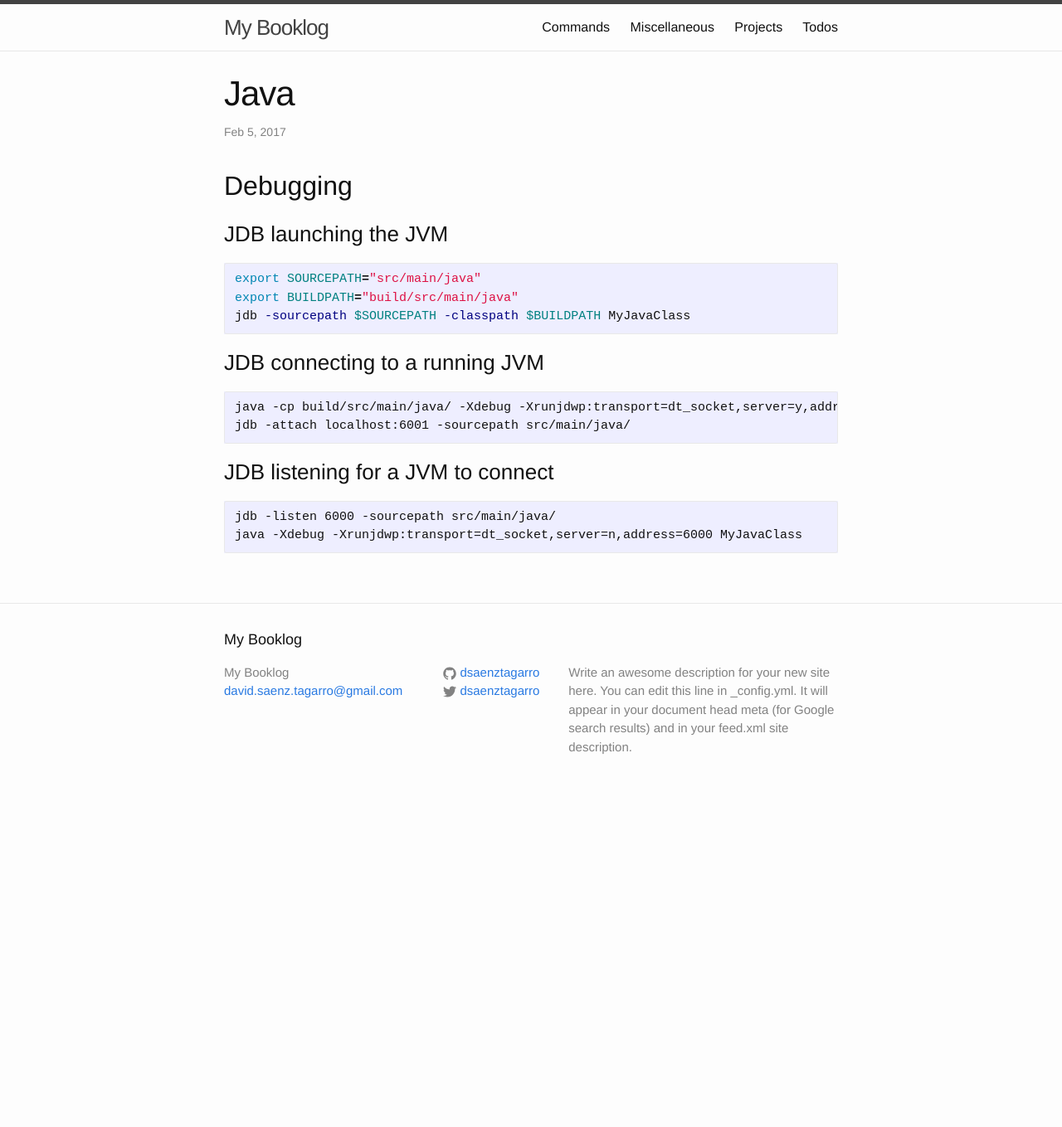
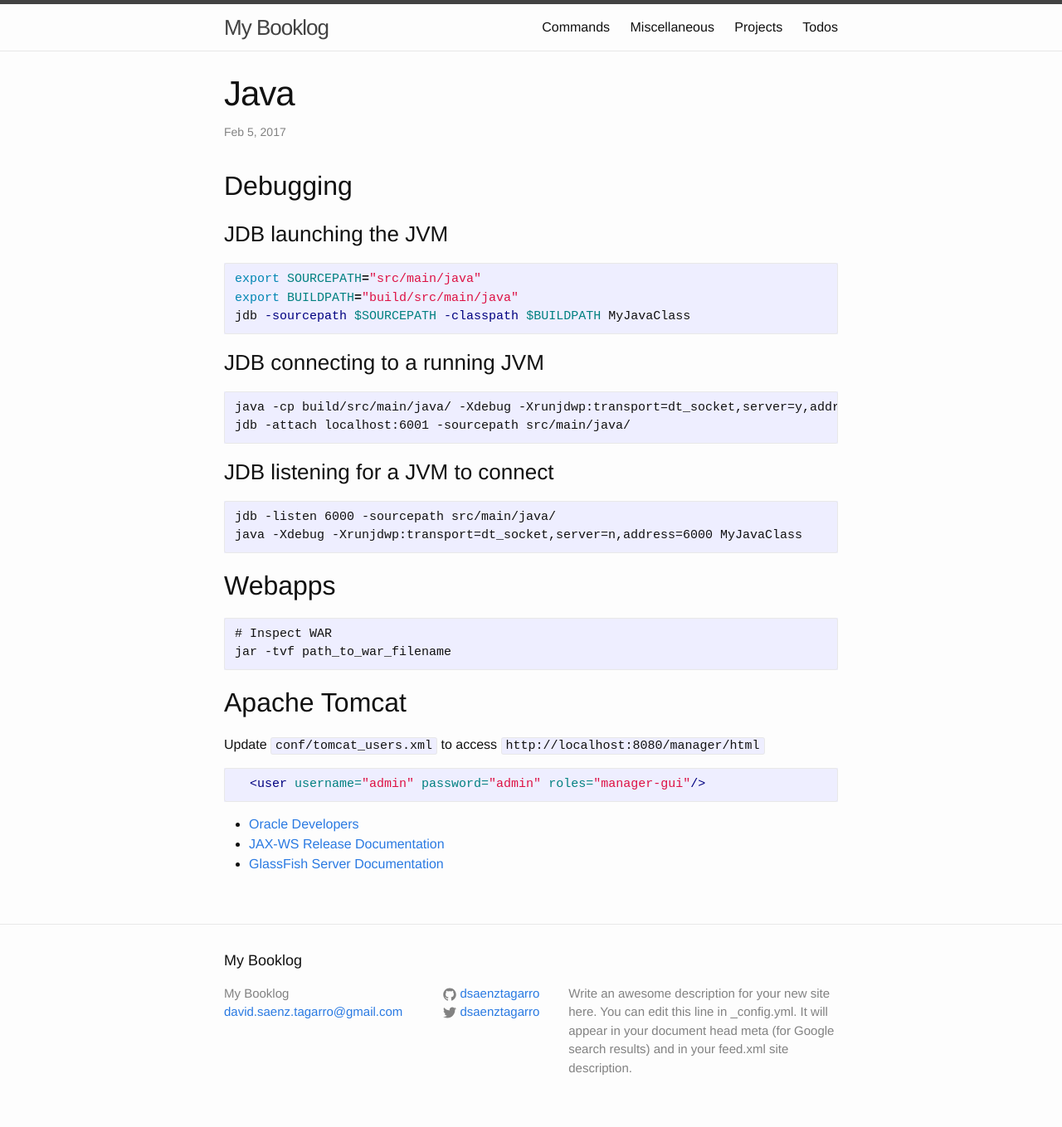
Before and after one commit to dsaenztagarro/booklog, a Jekyll site: the page built from _projects/java.md, in a window 1280 px wide. Shown: the whole page at 83% size. Built offline with Jekyll 4.4.1, drawn with Linux system fonts in a browser that asks for light colours; before the commit the page ends 972 px from its top, so only the background shows below that.

Commit message:
Adds java doc

````diff
--- a/_projects/java.md
+++ b/_projects/java.md
@@ -28,3 +28,22 @@ jdb -attach localhost:6001 -sourcepath src/main/java/
 jdb -listen 6000 -sourcepath src/main/java/
 java -Xdebug -Xrunjdwp:transport=dt_socket,server=n,address=6000 MyJavaClass
 ```
+
+## Webapps
+
+```
+# Inspect WAR
+jar -tvf path_to_war_filename
+```
+
+## Apache Tomcat
+
+Update `conf/tomcat_users.xml` to access `http://localhost:8080/manager/html`
+
+```xml
+  <user username="admin" password="admin" roles="manager-gui"/>
+```
+
+- [Oracle Developers](https://developer.oracle.com)
+- [JAX-WS Release Documentation](https://jax-ws.java.net/nonav/2.2.6/docs/)
+- [GlassFish Server Documentation](https://glassfish.java.net/documentation.html)
````
